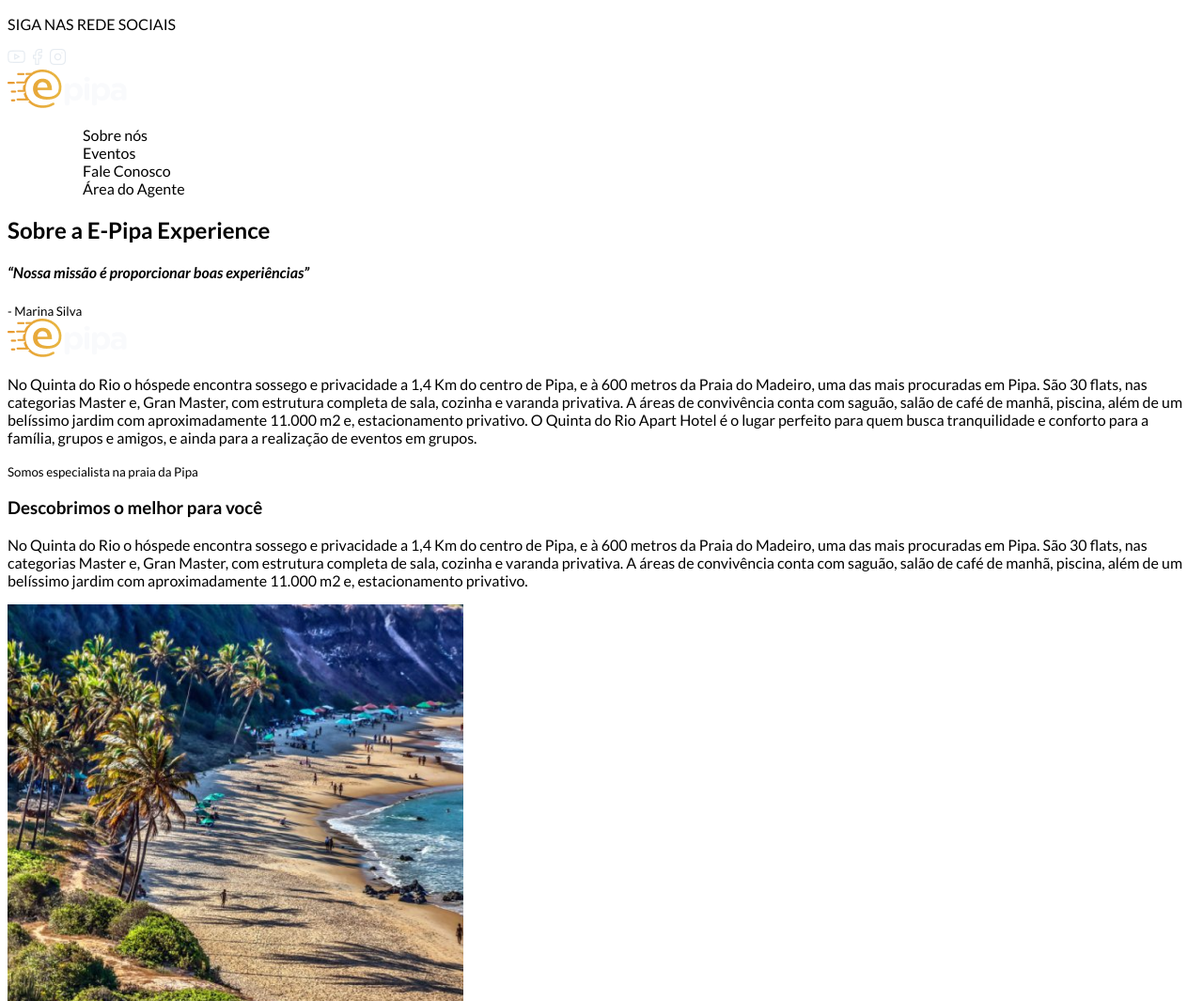
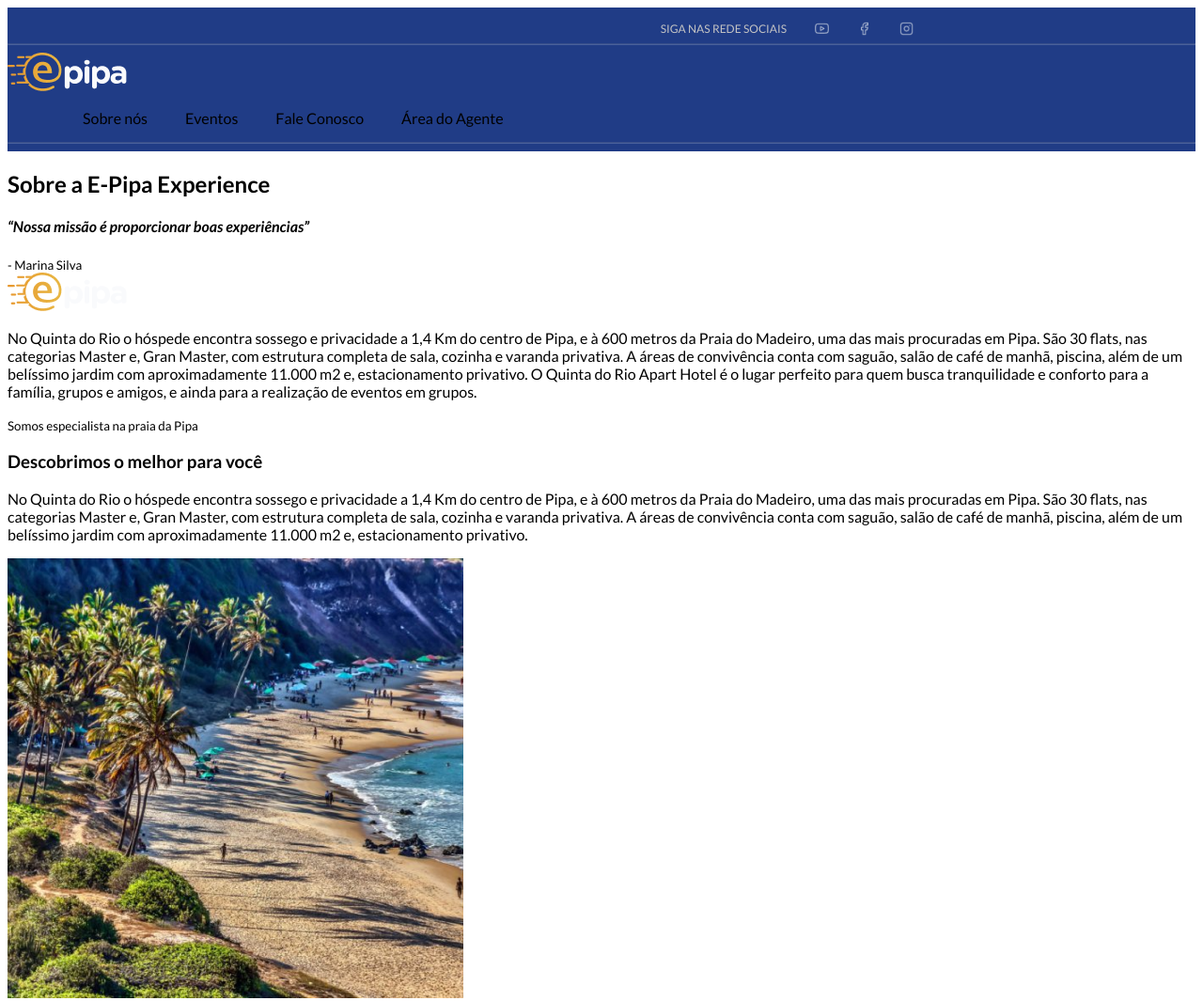
Before and after one commit to RyannD17/Design-Web, a plain HTML site: page portifólio/epipa/epipa.html in a window 1280 px wide. Shown: the top 1065 px of the page at 94% size. Drawn offline with Linux system fonts and the light colour scheme.

Commit message:
Em andamento

```diff
--- a/portifólio/epipa/epipa.css
+++ b/portifólio/epipa/epipa.css
@@ -1,11 +1,41 @@
 @import url('https://fonts.googleapis.com/css2?family=Lato:ital,wght@0,100;0,300;0,400;0,700;0,900;1,100;1,300;1,400;1,700;1,900&display=swap');
 
 body{
-    font-family: "Lato", serif;
+    font-family: "Lato";
+    display: flex;
+    flex-direction: column;
+    max-width: 100%;
     justify-content: center;
     align-items: center;
 }
 
-.her .cima{
-    border-bottom: 1px solid white;
+.cabeçalho {
+    background-color: rgb(32, 60, 134, 1);
+    width: 100%;
 }
+
+.comunicação {
+    color: rgb(196, 196, 196);
+    font-size: 12px;
+
+}
+
+.sub-cabeçalho-1 {
+    display: flex;
+    justify-content: right;
+    margin: 15px 300px 0px 0px;
+}
+
+.redes-sociais {
+    margin-left: 30px;
+    width: 15px;
+}
+
+hr {
+    opacity: 0.2;
+    background: #FFF;
+}
+
+.tópicos {
+    display: flex;
+}
--- a/portifólio/epipa/epipa.html
+++ b/portifólio/epipa/epipa.html
@@ -9,21 +9,21 @@
     <link rel="stylesheet" href="epipa.css">
 </head>
 <body>
-    <header class="her">
-        <div class="cima">
-            <p>SIGA NAS REDE SOCIAIS</p>
-            <img src="img/logo-youtube.png" alt="">
-            <img src="img/logo-facebook.png" alt="">
-            <img src="img/logo-instagram.png" alt="">
-        </div>
-        <div class="cabeçalho">
-            <img src="img/(e)pipa.png" alt="">
-            <ul>
+    <header class="cabeçalho">
+        <div class="sub-cabeçalho-1">
+            <small class="comunicação">SIGA NAS REDE SOCIAIS</small>
+            <img class="redes-sociais" src="img/logo-youtube.png" alt="">
+            <img class="redes-sociais" src="img/logo-facebook.png" alt="">
+            <img class="redes-sociais" src="img/logo-instagram.png" alt="">
+        </div><hr>
+        <div class="sub-cabeçalho-2">
+            <img class="epipa-1" src="img/(e)pipa.png" alt="">
+            <ul class="tópicos">
                 <ol>Sobre nós</ol>
                 <ol>Eventos</ol>
                 <ol>Fale Conosco</ol>
                 <ol>Área do Agente</ol>
-            </ul>
+            </ul><hr class="linha-tópico">
         </div>
     </header>
 
```
